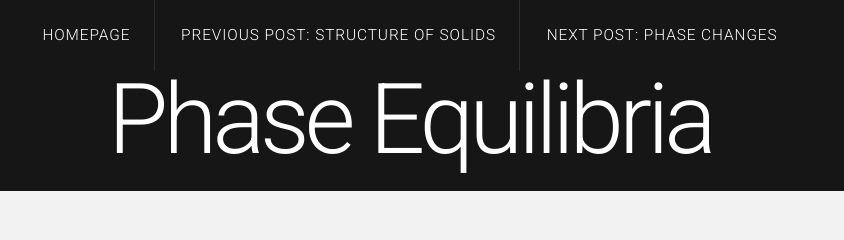
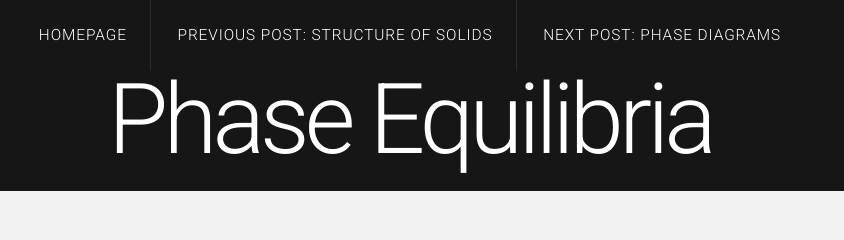
Before and after one commit to sansona/sansona.github.io, a plain HTML site: page articles/coexistence.html in a window 1280 px wide. Shown: the top 240 px of the page, 230-1074 px from the left. Drawn offline with nearby package versions, Linux system fonts and the light colour scheme; some packages are replaced by stand-ins of ours; files whose address does not match are found by name.

Commit message:
Update coexistence.html

```diff
--- a/articles/coexistence.html
+++ b/articles/coexistence.html
@@ -33,7 +33,7 @@
 					<ul>
 						<li class="active"><a href="../index.html">Homepage</a></li>
 						<li class="active"><a href="solids.html">Previous Post: Structure of Solids</a></li>
-						<li class="active"><a href="phase-diagrams.html">Next Post: Phase Changes</a></li>
+						<li class="active"><a href="phase-diagrams.html">Next Post: Phase Diagrams</a></li>
 					</ul>
 				</nav>
 			<div class="container">
```
